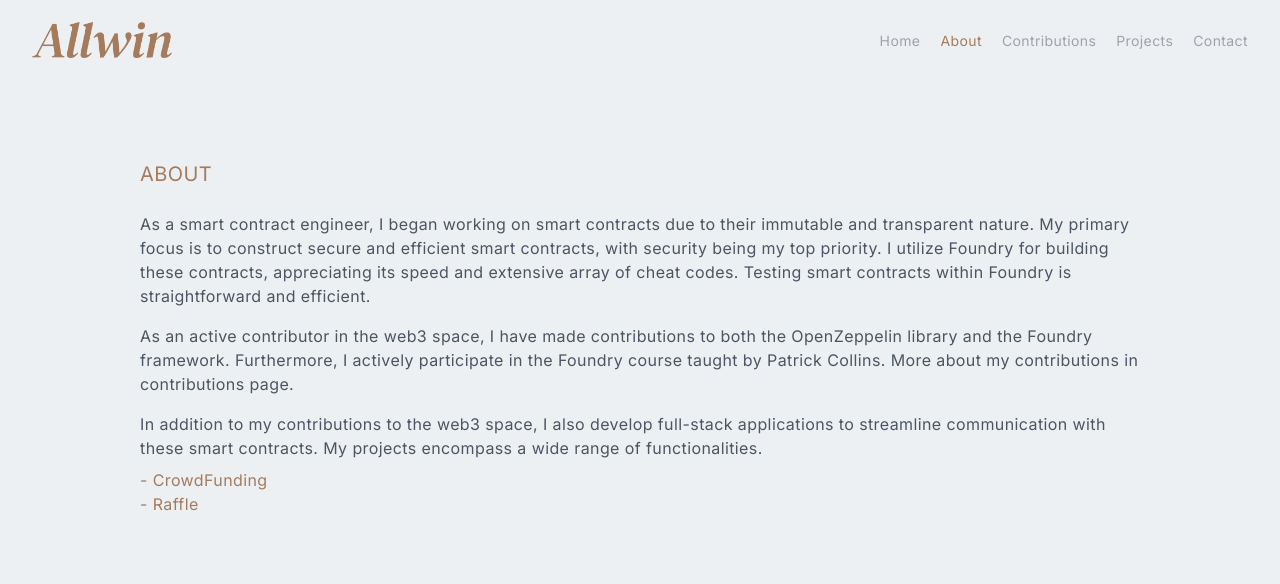
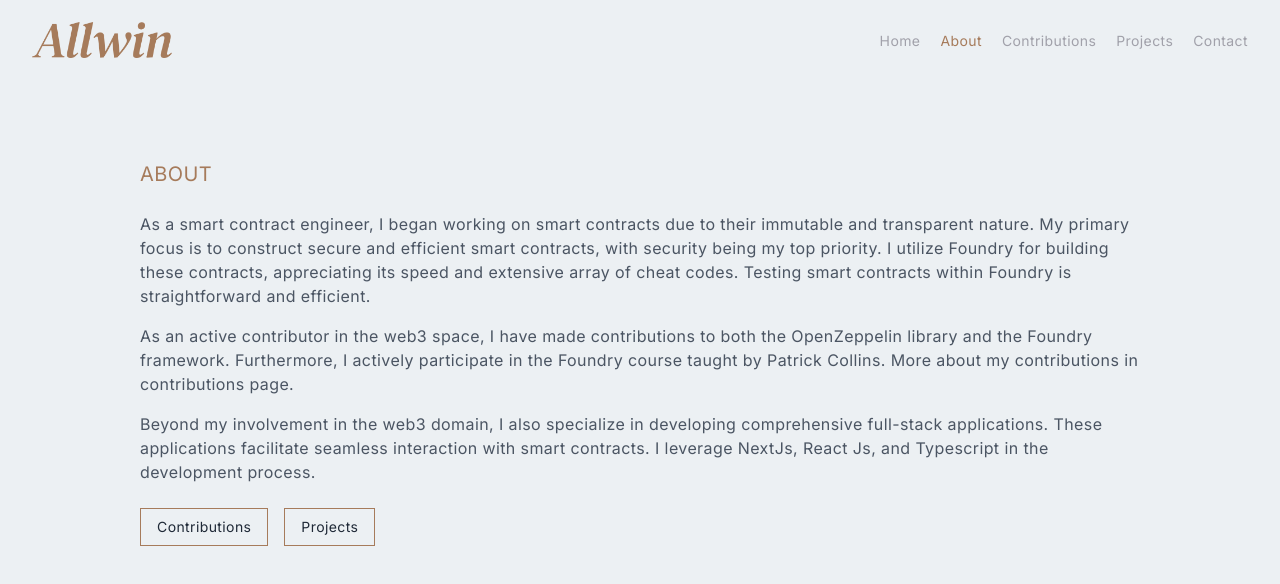
Before and after one commit to allwin199/allwin-portfolio, a Next.js app: page /about in a window 1280 px wide. Shown: the top 584 px of the page. Built offline with nearby package versions, Linux system fonts and the light colour scheme.

Commit message:
complete about page

```diff
--- a/src/app/about/page.tsx
+++ b/src/app/about/page.tsx
@@ -1,3 +1,5 @@
+import Link from "next/link";
+
 const About = () => {
     return (
         <div className="py-16 px-8">
@@ -19,16 +21,19 @@ const About = () => {
                     the Foundry course taught by Patrick Collins. More about my
                     contributions in contributions page.
                 </p>
-                <p className="py-2 text-gray-600">
-                    In addition to my contributions to the web3 space, I also
-                    develop full-stack applications to streamline communication
-                    with these smart contracts. My projects encompass a wide
-                    range of functionalities.
+                <p className="pt-2 text-gray-600 mb-6">
+                    Beyond my involvement in the web3 domain, I also specialize
+                    in developing comprehensive full-stack applications. These
+                    applications facilitate seamless interaction with smart
+                    contracts. I leverage NextJs, React Js, and Typescript in
+                    the development process.
                 </p>
-                <ul>
-                    <li className="text-primary">- CrowdFunding</li>
-                    <li className="text-primary">- Raffle</li>
-                </ul>
+                <button className="mr-2">
+                    <Link href="/contributions">Contributions</Link>
+                </button>
+                <button className="ml-2">
+                    <Link href="/projects">Projects</Link>
+                </button>
             </div>
         </div>
     );
--- a/src/app/contributions/page.tsx
+++ b/src/app/contributions/page.tsx
@@ -7,6 +7,7 @@ const Contributions = () => {
                 <p className="uppercase text-xl text-primary mb-6">
                     Contributions
                 </p>
+                <div></div>
             </div>
         </div>
     );
--- a/src/app/globals.css
+++ b/src/app/globals.css
@@ -29,6 +29,6 @@
     }
 
     button {
-        @apply shadow-xl shadow-gray-400 rounded-xl uppercase bg-gradient-to-r from-[#5651e5] to-[#709dff] text-white;
+        @apply border border-primary px-4 py-2 mr-4 text-sm hover:bg-primary hover:text-white;
     }
 }
```
